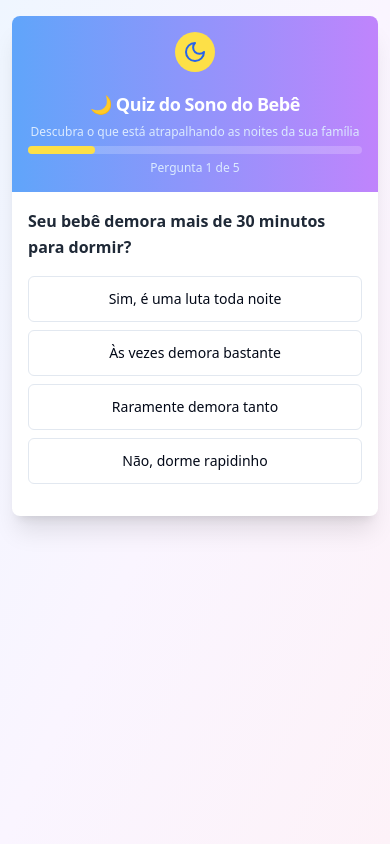
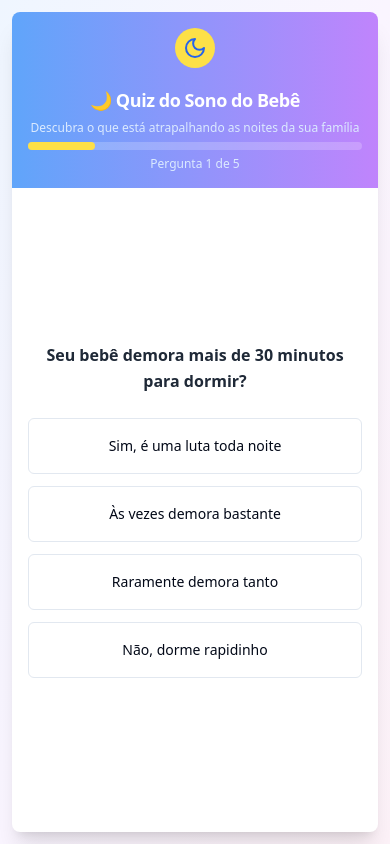
Before and after one commit to bRRAAz/baby-sonho-quiz, a React (Vite) app: page / in a window 390 px wide. Both pictures are taken after a click on the button "🚀 COMEÇAR O QUIZ AGORA!". Built offline with nearby package versions, Linux system fonts and the light colour scheme.

Commit message:
Fix: Make quiz cards responsive
Adjust quiz card responsiveness to fill the entire screen on mobile devices.

```diff
--- a/src/components/QuizLanding.tsx
+++ b/src/components/QuizLanding.tsx
@@ -1,4 +1,3 @@
-
 import React, { useState } from 'react';
 import { Button } from "@/components/ui/button";
 import { Card, CardContent, CardHeader, CardTitle } from "@/components/ui/card";
@@ -218,9 +217,9 @@ const QuizLanding = () => {
 
   if (showQuiz) {
     return (
-      <div className="min-h-screen bg-gradient-to-br from-blue-50 via-purple-50 to-pink-50 py-4 px-3 sm:py-8 sm:px-4">
-        <Card className="w-full max-w-xl mx-auto shadow-xl border-0 bg-white">
-          <CardHeader className="text-center bg-gradient-to-r from-blue-400 to-purple-400 text-white rounded-t-lg p-4 sm:p-6">
+      <div className="min-h-screen bg-gradient-to-br from-blue-50 via-purple-50 to-pink-50 flex items-center justify-center p-3 sm:p-4">
+        <Card className="w-full max-w-xl mx-auto shadow-xl border-0 bg-white min-h-[calc(100vh-1.5rem)] sm:min-h-[calc(100vh-2rem)] flex flex-col">
+          <CardHeader className="text-center bg-gradient-to-r from-blue-400 to-purple-400 text-white rounded-t-lg p-4 sm:p-6 flex-shrink-0">
             <div className="flex justify-center mb-3 sm:mb-4">
               <div className="bg-yellow-300 p-2 sm:p-3 rounded-full">
                 <Moon className="h-6 w-6 sm:h-8 sm:w-8 text-blue-600" />
@@ -243,17 +242,17 @@ const QuizLanding = () => {
             </p>
           </CardHeader>
 
-          <CardContent className="p-4 sm:p-6">
-            <div className="mb-4 sm:mb-6">
-              <h3 className="text-base sm:text-lg font-semibold text-gray-800 mb-4 sm:mb-6 leading-relaxed">
+          <CardContent className="p-4 sm:p-6 flex-1 flex flex-col justify-center">
+            <div className="flex-1 flex flex-col justify-center">
+              <h3 className="text-base sm:text-lg font-semibold text-gray-800 mb-6 sm:mb-8 leading-relaxed text-center">
                 {questions[currentQuestion].question}
               </h3>
-              <div className="space-y-2 sm:space-y-3">
+              <div className="space-y-3 sm:space-y-4">
                 {questions[currentQuestion].options.map((option, index) => (
                   <Button
                     key={index}
                     variant="outline"
-                    className="w-full text-left p-3 sm:p-4 h-auto hover:bg-blue-50 hover:border-blue-300 transition-all duration-200 font-medium text-sm sm:text-base"
+                    className="w-full text-left p-4 sm:p-5 h-auto hover:bg-blue-50 hover:border-blue-300 transition-all duration-200 font-medium text-sm sm:text-base min-h-[3.5rem] sm:min-h-[4rem] flex items-center"
                     onClick={() => handleAnswer(option)}
                   >
                     {option}
```
